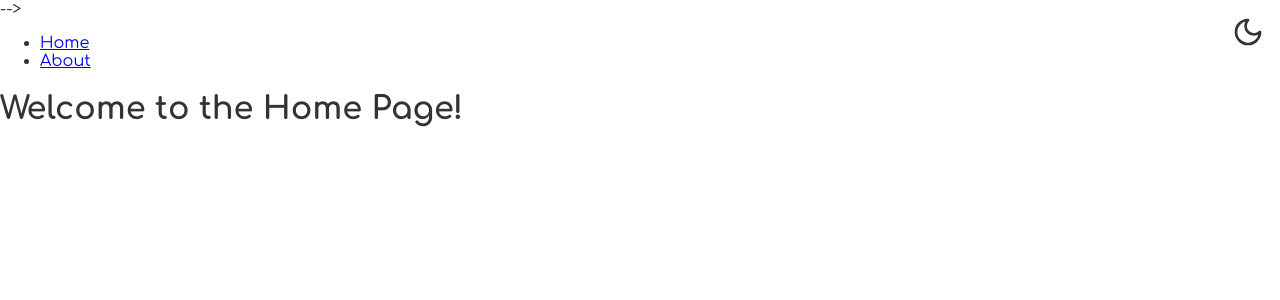
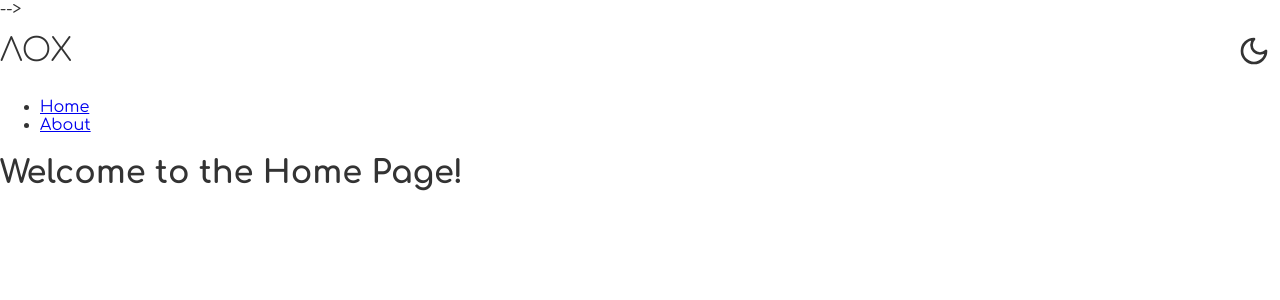
Before and after one commit to IlyaKolomoytsev/web-lab-equipments, a React (Create React App) app: page / in a window 1280 px wide. Shown: the top 300 px of the page. Built offline with nearby package versions, Linux system fonts and the light colour scheme.

Commit message:
feat: create header component

```diff
--- a/src/App.tsx
+++ b/src/App.tsx
@@ -5,14 +5,15 @@ import './styles/App.css';
 import HomePage from './pages/HomePage';
 import AboutPage from './pages/AboutPage';
 import {ThemeProvider} from "./utils/ThemeContext";
-import PageThemeToggle from "./components/PageThemeToggle";
+import PageThemeToggle from "./components/PageThemeToggle/PageThemeToggle";
+import Header from "./components/Header/Header";
 
 const App: React.FC = () => {
     return (
         <Router>
             <ThemeProvider>
                 <div>
-                    <PageThemeToggle/>
+                    <Header title={"лох"}></Header>
                     <nav>
                         <ul>
                             <li>
--- /dev/null
+++ b/src/components/Header/Header.module.css
@@ -0,0 +1,12 @@
+.header-container {
+    display: flex;
+    justify-content: space-between;
+    align-items: center;
+    flex-direction: row;
+}
+
+.title {
+    font-weight: 300;
+    text-transform: uppercase;
+    margin: 0;
+}
--- /dev/null
+++ b/src/components/Header/Header.tsx
@@ -0,0 +1,19 @@
+import React, {useState} from 'react'
+import styles from './Header.module.css'
+import PageThemeToggle from "../PageThemeToggle/PageThemeToggle";
+
+interface HeaderProps {
+    title: string
+}
+
+const Header: React.FC<HeaderProps> = ({title}) => {
+    return (
+        <div className={styles['header-container']}>
+            <h1 className={styles.title}>{title}</h1>
+            <PageThemeToggle/>
+        </div>
+    )
+}
+
+
+export default Header;
--- /dev/null
+++ b/src/components/PageThemeToggle/PageThemeToggle.module.css
@@ -0,0 +1,10 @@
+.toggle-button {
+    width: 2rem;
+    height: 2rem;
+    background-color: transparent;
+    border: none;
+    color: var(--text-color);
+    cursor: pointer;
+    position: relative;
+    margin: 1rem;
+}
--- a/src/components/PageThemeToggle.tsx
+++ b/src/components/PageThemeToggle/PageThemeToggle.tsx
@@ -1,5 +1,6 @@
 import { useEffect, useState } from "react";
-import {useTheme} from "../utils/ThemeContext";
+import {useTheme} from "../../utils/ThemeContext";
+import styles from "./PageThemeToggle.module.css";
 
 export const PageThemeToggle: React.FC = () => {
     const { theme, setTheme, toggle } = useTheme();
@@ -38,15 +39,13 @@ export const PageThemeToggle: React.FC = () => {
     );
 
     return (
-        <div className="theme-toggle">
         <button
             type="button"
-                className="theme-toggle__button"
+            className={styles['toggle-button']}
             onClick={toggle}
         >
             {theme === "light" ? <MoonIcon /> : <SunIcon />}
         </button>
-        </div>
     );
 };
 
```
Lines whose indentation alone changed are shown as unchanged.
